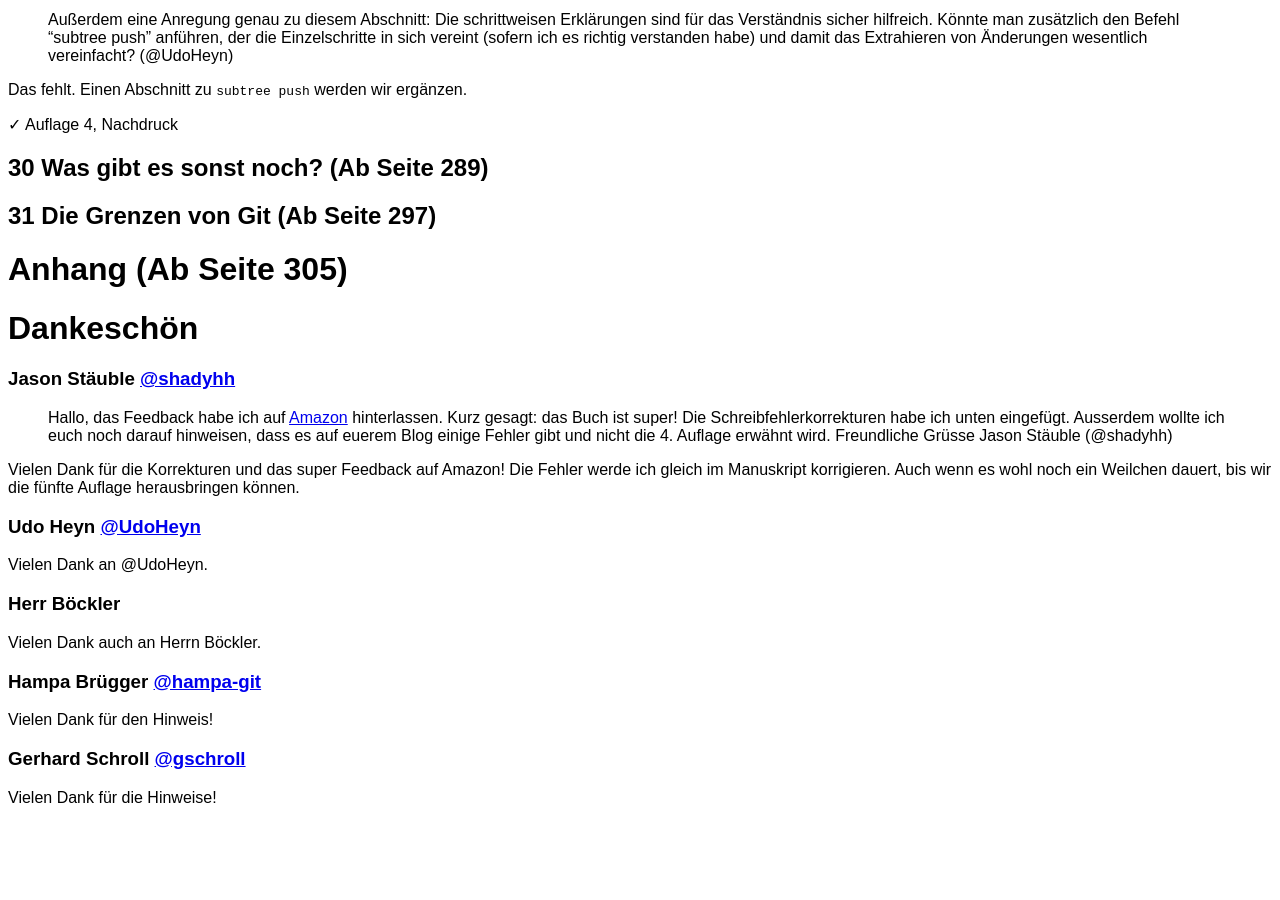
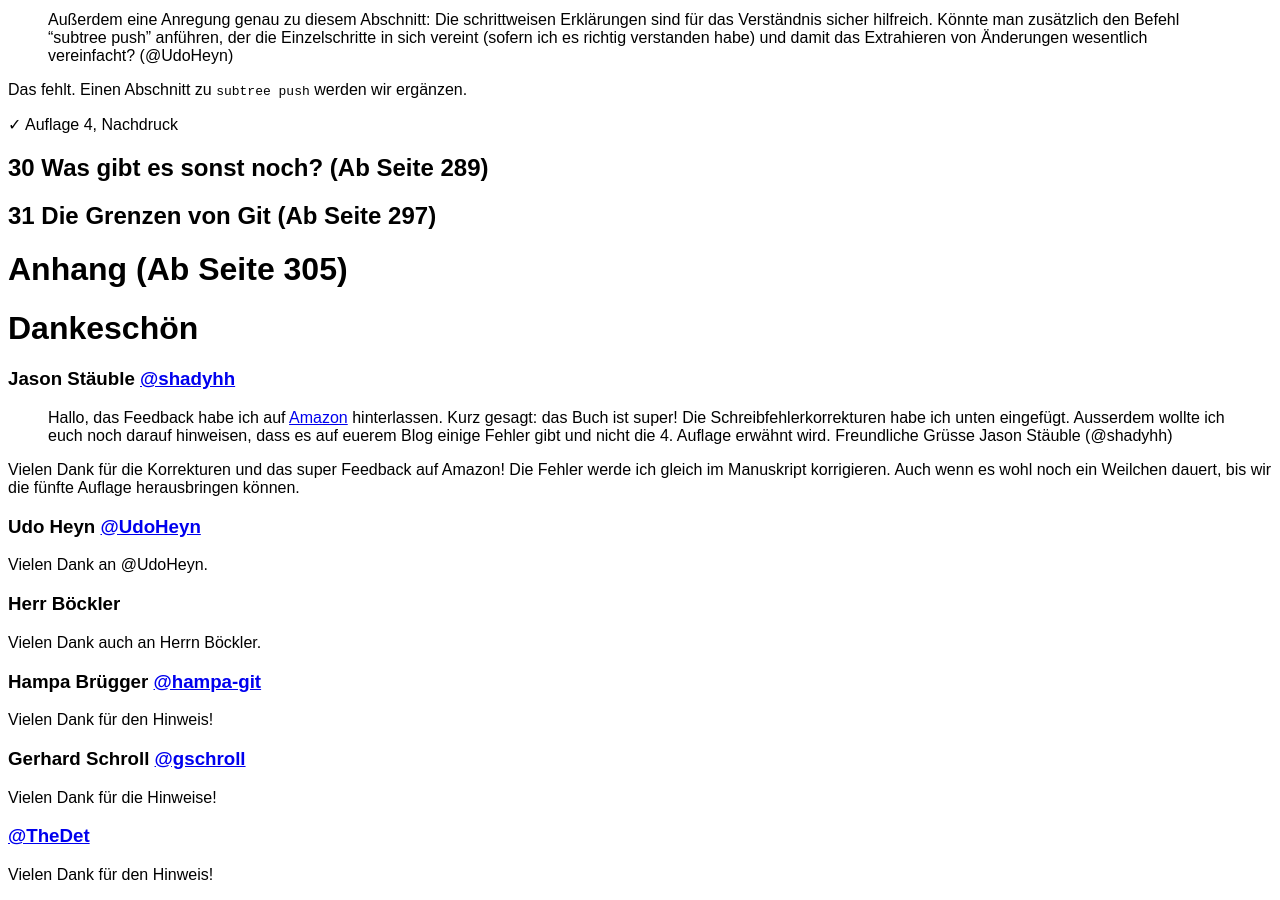
Before and after one commit to kapitel26/gitbuch-feedback, a Jekyll site: the page built from feedback-git-buch-auflage-4.md, in a window 1280 px wide and 900 px high, scrolled down 3983 px. Built offline with Jekyll 4.4.1, drawn with Linux system fonts in a browser that asks for light colours; before the commit the page ends 4806 px from its top, so only the background shows below that.

Commit message:
Update feedback-git-buch-auflage-4.md

```diff
--- a/feedback-git-buch-auflage-4.md
+++ b/feedback-git-buch-auflage-4.md
@@ -242,3 +242,7 @@ Vielen Dank für den Hinweis!
 ### Gerhard Schroll [@gschroll](https://github.com/gschroll)
 
 Vielen Dank für die Hinweise!
+
+### [@TheDet](https://github.com/TheDet)
+
+Vielen Dank für den Hinweis!
```
